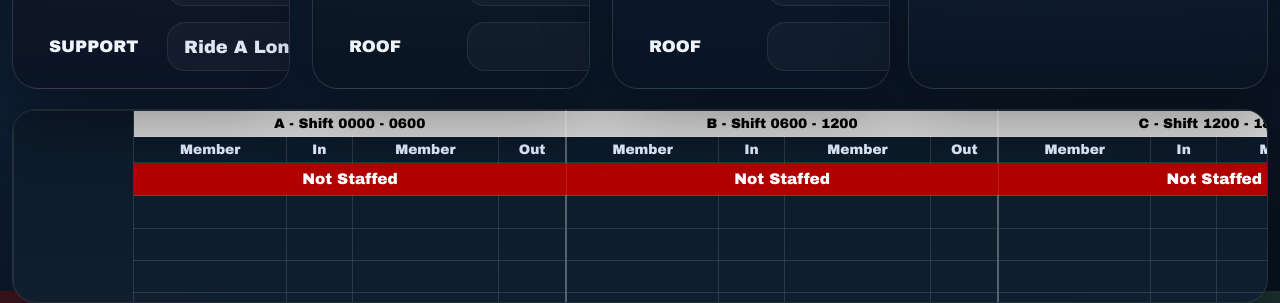
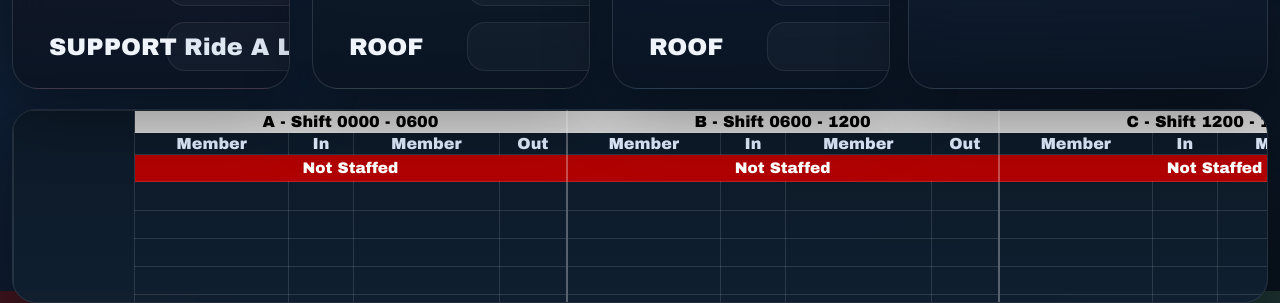
Before and after one commit to Codster26/Station13Board, a website: page index.html in a window 1280 px wide. Shown: the part 509-812 px from the top of the page. Drawn offline with Linux system fonts and the light colour scheme; no server answers.

Commit message:
updated fonts

```diff
--- a/styles.css
+++ b/styles.css
@@ -379,7 +379,7 @@ body::before {
 
 .seat-role {
   font-family: "Arial Black", Arial, sans-serif;
-  font-size: 1.05rem;
+  font-size: 1.5rem;
   font-weight: 700;
   text-transform: uppercase;
 }
@@ -417,7 +417,7 @@ body::before {
   border: 1px solid rgba(255, 255, 255, 0.08);
   background: rgba(255, 255, 255, 0.03);
   color: #dfe7f3;
-  font-size: 1.12rem;
+  font-size: 1.5rem;
   font-weight: 800;
   padding: 9px 16px;
   font-family: "Arial Black", Arial, sans-serif;
@@ -970,10 +970,10 @@ body::before {
 .daily-calendar-table th,
 .daily-calendar-table td {
   border: 1px solid rgba(255, 255, 255, 0.12);
-  padding: 5px 7px;
+  padding: 2px 5px;
   text-align: center;
   white-space: nowrap;
-  font-size: 0.86rem;
+  font-size: 1rem;
   background: rgba(255, 255, 255, 0.03);
 }
 
@@ -990,6 +990,10 @@ body::before {
 }
 
 .daily-calendar-table .dc-shift-title + .dc-shift-title {
+  border-left: 2px solid rgba(255, 255, 255, 0.3);
+}
+
+.daily-calendar-table .dc-crew-title + .dc-crew-title {
   border-left: 2px solid rgba(255, 255, 255, 0.3);
 }
 
@@ -1057,7 +1061,7 @@ body::before {
 
 .dc-side-cell--date {
   font-weight: 700;
-  font-size: 0.78rem;
+  font-size: 1rem;
   line-height: 1.2;
   white-space: normal !important;
 }
@@ -1070,7 +1074,7 @@ body::before {
   align-items: center;
   justify-content: center;
   gap: 9px;
-  padding: 14px 7px;
+  padding: 2px 5px;
   text-align: center;
 }
 
@@ -1078,16 +1082,15 @@ body::before {
   width: 100%;
   min-width: 100%;
   display: block;
-  box-sizing: border-box;
   border: 0;
   border-radius: 0;
   outline: none;
   background: transparent;
-  font-size: 0.9rem;
+  font-size: 1rem;
   text-align: center;
   font-family: "Arial Black", Arial, sans-serif;
   color: #e8f0ff;
-  padding: 2px 8px;
+  padding: 2px 5px;
   line-height: 1.2;
   appearance: none;
   background-image: none;
```
